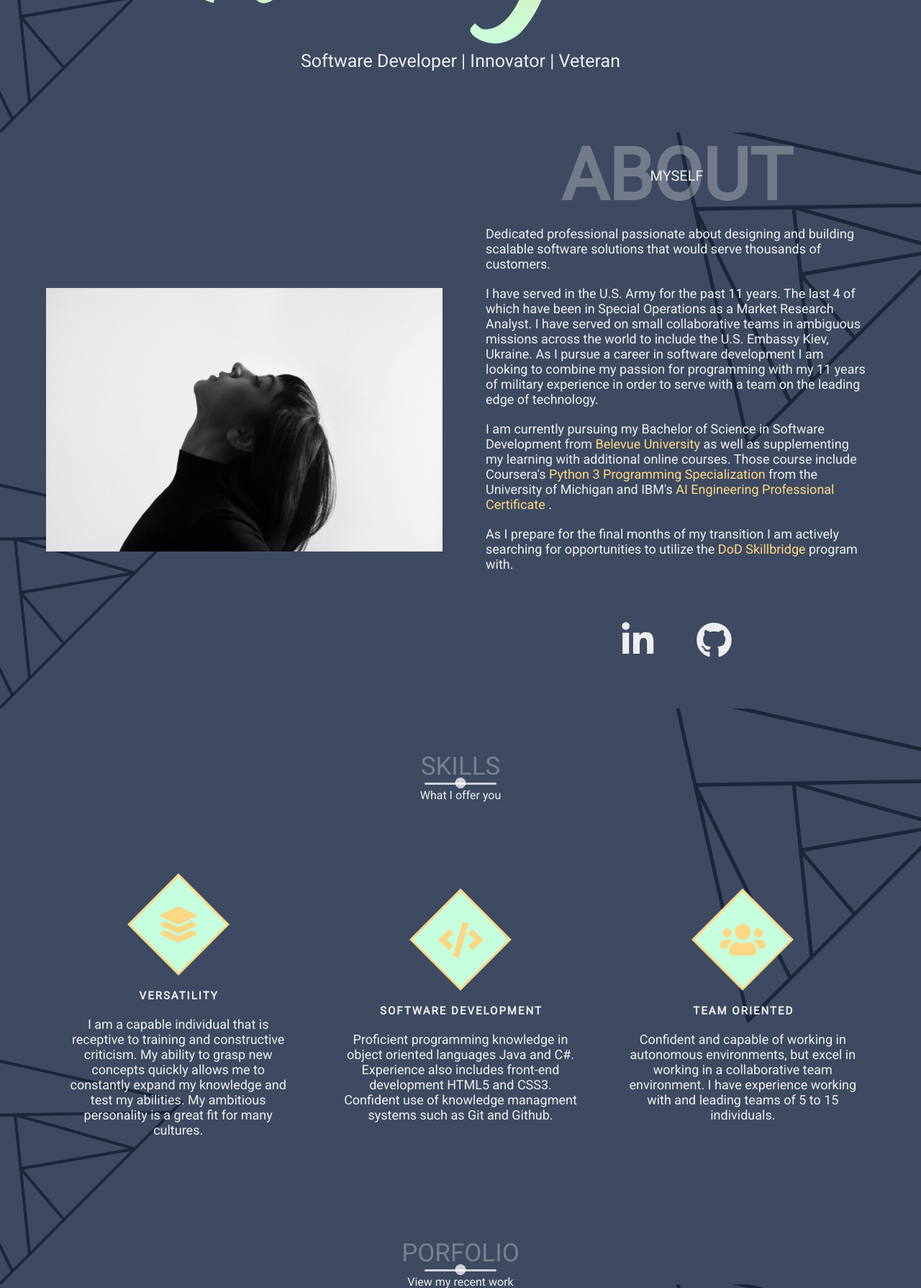
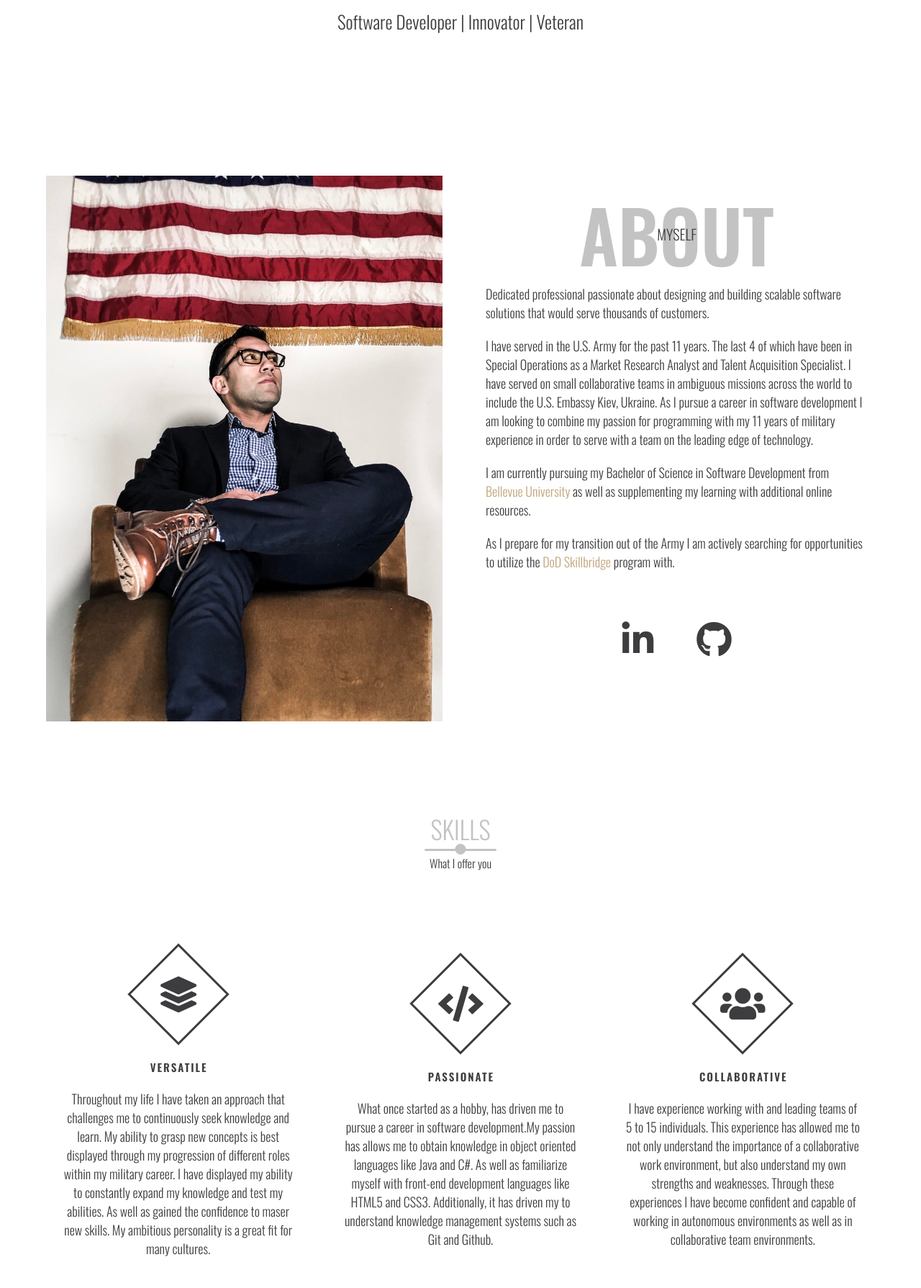
Before and after one commit to JaimeVRodriguez/PersonalWebsite, a PHP site: page / in a window 1280 px wide. Shown: the part 616-2405 px from the top of the page at 72% size. Run offline with PHP 8.4, Linux system fonts and the light colour scheme.

Commit message:
Website Refresh

```diff
--- a/index.html
+++ b/index.html
@@ -4,17 +4,17 @@
 <head>
 	<meta charset="UTF-8" />
 	<meta name="viewport" content="width=device-width, initial-scale=1" />
-	<title>Jaime Rodriguez - Software Developer</title>
-	<link href="https://fonts.googleapis.com/css?family=Kaushan+Script&display=swap" rel="stylesheet" />
-	<link href="https://fonts.googleapis.com/css?family=Roboto&display=swap" rel="stylesheet" />
+	<title alt="Jaime Rodriguez - Software Developer">Jaime Rodriguez - Software Developer</title>
+	<link href="https://fonts.googleapis.com/css2?family=Raleway:wght@400;500&display=swap" rel="stylesheet">
+	<link href="https://fonts.googleapis.com/css2?family=Oswald:wght@300;500;600&display=swap" rel="stylesheet">
 	<link rel="stylesheet" href="https://unpkg.com/aos@next/dist/aos.css" />
 	<link rel="stylesheet" href="https://use.fontawesome.com/releases/v5.7.2/css/all.css"
 		integrity="sha384-fnmOCqbTlWIlj8LyTjo7mOUStjsKC4pOpQbqyi7RrhN7udi9RwhKkMHpvLbHG9Sr" crossorigin="anonymous" />
 	<link rel="stylesheet" href="main.css" />
-	<link rel="apple-touch-icon" sizes="180x180" href="images//apple-touch-icon.png">
-	<link rel="icon" type="image/png" sizes="32x32" href="images//favicon-32x32.png">
-	<link rel="icon" type="image/png" sizes="16x16" href="images//favicon-16x16.png">
-	<link rel="manifest" href="images//site.webmanifest">
+	<link rel="apple-touch-icon" sizes="180x180" href="images/apple-touch-icon.png">
+	<link rel="icon" type="image/png" sizes="32x32" href="images/favicon-32x32.png">
+	<link rel="icon" type="image/png" sizes="16x16" href="images/favicon-16x16.png">
+	<link rel="manifest" href="/site.webmanifest">
 </head>
 
 <body>
@@ -75,7 +75,8 @@
 					I have served in the U.S. Army for the
 					past 11 years. The last 4 of which have
 					been in Special Operations as a Market
-					Research Analyst. I have served on small
+					Research Analyst and Talent Acquisition
+					Specialist. I have served on small
 					collaborative teams in ambiguous
 					missions across the world to include the
 					U.S. Embassy Kiev, Ukraine. As I pursue
@@ -90,16 +91,12 @@
 					I am currently pursuing my Bachelor of
 					Science in Software Development from
 					<a href="https://www.bellevue.edu/degrees/bachelor/software-development-bs/" class="courses">
-						Belevue University</a>
-					as well as supplementing my learning with additional online courses. Those course include Coursera's
-					<a href="https://www.coursera.org/specializations/python-3-programming" class="courses">Python 3
-						Programming Specialization</a> from the University of Michigan and IBM's
-					<a href="https://www.coursera.org/professional-certificates/ai-engineer" class="courses">AI
-						Engineering Professional Certificate</a> .
+						Bellevue University</a>
+					as well as supplementing my learning with additional online resources.
 				</p>
 
 				<p>
-					As I prepare for the final months of my transition I am actively searching for opportunities to
+					As I prepare for my transition out of the Army I am actively searching for opportunities to
 					utilize the
 					<a href="https://dodskillbridge.usalearning.gov" class="courses">DoD Skillbridge</a> program with.
 				</p>
@@ -133,15 +130,15 @@
 					<div class="icon-container">
 						<i class="fas fa-layer-group"></i>
 					</div>
-					<h1>Versatility</h1>
+					<h1>Versatile</h1>
 					<p>
-						I am a capable individual that
-						is receptive to training and
-						constructive criticism. My
-						ability to grasp new concepts
-						quickly allows me to
+						Throughout my life I have taken an approach that challenges me to continuously seek knowledge
+						and learn.
+						My ability to grasp new concepts is best displayed through
+						my progression of different roles within my military career.
+						I have displayed my ability to
 						constantly expand my knowledge
-						and test my abilities. My
+						and test my abilities. As well as gained the confidence to maser new skills. My
 						ambitious personality is a
 						great fit for many cultures.
 					</p>
@@ -151,16 +148,18 @@
 						<i class="fas fa-code"></i>
 					</div>
 					<h1>
-						Software Development
+						Passionate
 					</h1>
 					<p>
-						Proficient programming
-						knowledge in object oriented
-						languages Java and C#.
-						Experience also includes
-						front-end development HTML5
-						and CSS3. Confident use of
-						knowledge managment systems
+						What once started as a hobby, has
+						driven me to pursue a career in
+						software development.My passion has
+						allows me to obtain knowledge in object oriented
+						languages like Java and C#.
+						As well as familiarize myself with
+						front-end development languages like HTML5
+						and CSS3. Additionally, it has driven my to understand
+						knowledge management systems
 						such as Git and Github.
 					</p>
 				</div>
@@ -169,17 +168,19 @@
 						<i class="fas fa-users"></i>
 					</div>
 					<h1>
-						Team Oriented
+						Collaborative
 					</h1>
 					<p>
-						Confident and capable of
-						working in autonomous
-						environments, but excel in
-						working in a collaborative
-						team environment. I have
+						I have
 						experience working with and
 						leading teams of 5 to 15
-						individuals.
+						individuals. This experience has allowed me to not only understand the importance
+						of a collaborative work environment, but also understand my own strengths and weaknesses.
+						Through these experiences I have become confident and capable of
+						working in autonomous
+						environments as well as in
+						collaborative
+						team environments.
 					</p>
 				</div>
 			</div>
@@ -263,8 +264,7 @@
 				<h1>Work Experience</h1>
 				<h6>Past and Current Work</h6>
 				<p>
-					<a class="resume" href="images/Resume.pdf" download=""><i class="fa fa-download"></i>
-						Resume</a>
+					<a class="resume" href="images/Resume.pdf" download="">Resume</a>
 				</p>
 			</div>
 			<div class="timeline" data-aos="fade-down" data-aos-delay="300">
@@ -342,7 +342,7 @@
 	<section class="contact" id="contact">
 		<div class="container">
 			<div class="contact-img" data-aos="fade-up" data-aos-delay="300">
-				<img src="images/profile.jpeg" alt="" />
+				<img src="images/profile2.jpeg" alt="" />
 			</div>
 			<div class="contact-details" data-aos="fade-up" data-aos-delay="300">
 
--- a/main.css
+++ b/main.css
@@ -7,14 +7,14 @@
 
 html {
 	font-size: 10px;
-	font-family: "Roboto", sans-serif;
-	color: #eee;
+	font-family: "Oswald", sans-serif;
+	color: #3d3d3f;
 }
 
 body {
 	width: 100%;
 	height: 100%;
-	background: url("images/background.png") no-repeat center fixed;
+	background: #FFFFFF;
 	background-size: cover;
 }
 
@@ -24,7 +24,7 @@ section {
 
 a {
 	text-decoration: none;
-	color: #eee;
+	color: #3d3d3f;
 }
 
 p {
@@ -53,7 +53,8 @@ img {
 
 .section-heading h1 {
 	font-size: 3.5rem;
-	color: rgba(255, 255, 255, 0.3);
+	color: #3d3d3f;
+	opacity: 0.3;
 	text-transform: uppercase;
 	font-weight: 300;
 	position: relative;
@@ -67,7 +68,7 @@ img {
 	bottom: -0.5rem;
 	left: 50%;
 	transform: translateX(-50%);
-	background-color: rgba(255, 255, 255, 0.75);
+	background-color: #3d3d3f;
 }
 
 .section-heading h1::before {
@@ -212,13 +206,8 @@ li {
 
 .landing-text h1 {
 	font-size: 20rem;
-	font-family: "Kaushan Script", cursive;
-	background: linear-gradient(
-		to top,
-		rgb(198, 255, 221),
-		rgb(251, 215, 134),
-		rgb(247, 121, 125)
-	);
+	font-family: "Raleway", sans-serif;
+	background: #888888;
 	-webkit-background-clip: text;
 	-webkit-text-fill-color: transparent;
 	padding: 1rem;
@@ -269,14 +258,14 @@ li {
 }
 
 .courses {
-	color: rgb(251, 215, 134);
+	color: #c1a57b;
 	cursor: pointer;
 	transition: color 650ms;
 }
 
 .courses:hover,
 .courses:focus {
-	color: rgb(198, 255, 221);
+	color: #30475e;
 }
 
 
@@ -327,15 +316,15 @@ li {
 .icon-container {
 	width: 10rem;
 	height: 10rem;
-	border: 3px solid rgb(251, 215, 134);
-	background-color: rgb(198, 255, 221);
+	border: 3px solid #3d3d3f;
+	background-color: #FFFFFF;
 	margin-bottom: 2rem;
 	display: flex;
 	transform: rotate(45deg);
 }
 
 .icon-container i {
-	color: rgb(251, 215, 134);
+	color: #3d3d3f;
 	font-size: 5rem;
 	margin: auto;
 	transform: rotate(-45deg);
```
Also changed, not shown: other parts of main.css (+29 -36 lines), images/android-chrome-192x192.png, images/android-chrome-512x512.png, images/apple-touch-icon.png, images/background.png (deleted), images/background2.png (deleted), images/favicon-16x16.png, images/favicon-32x32.png, images/favicon.ico, images/profile.jpeg, images/profile2.jpeg (added), images/profileimg.jpeg (deleted), 1 other file.
